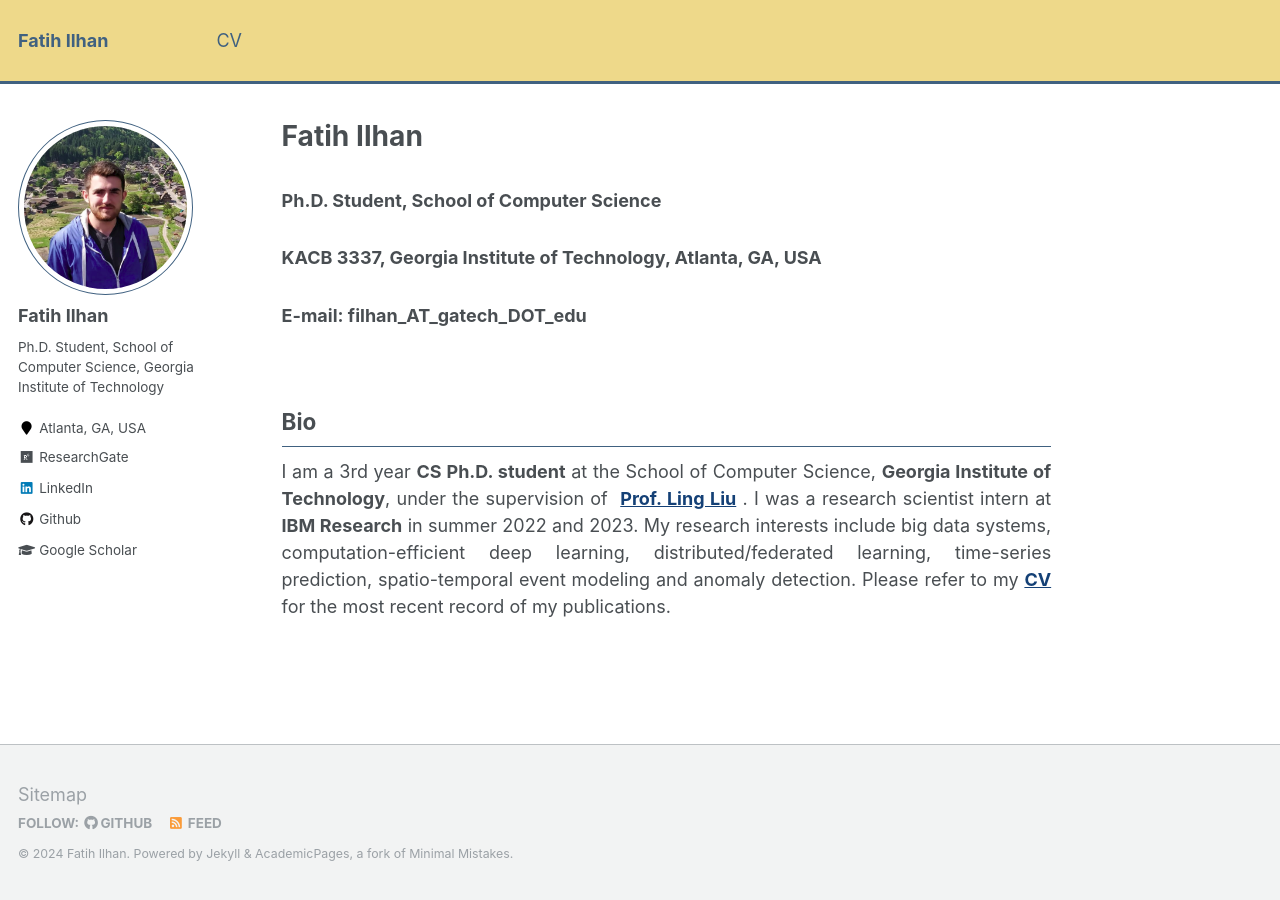
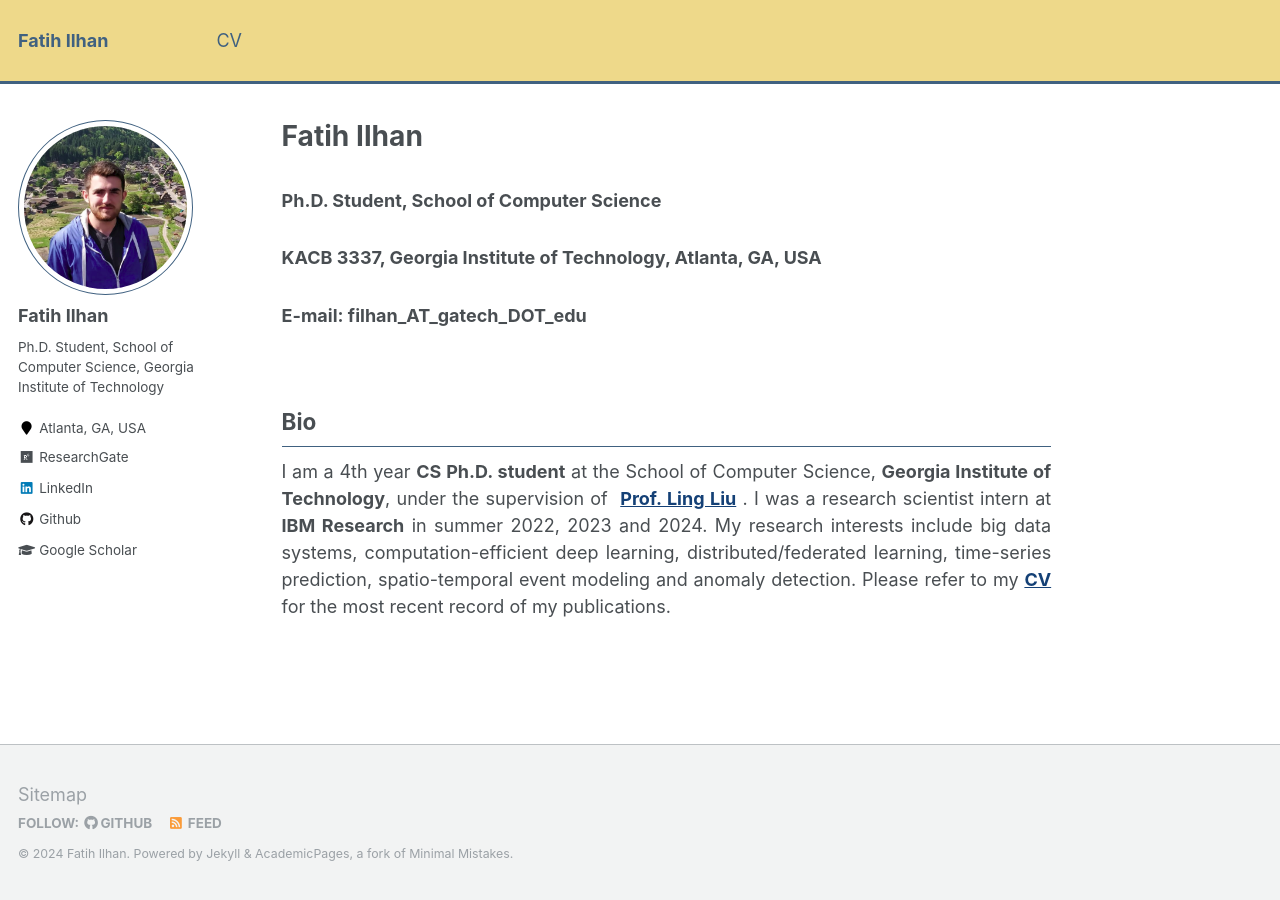
Before and after one commit to fatih-ilhan/fatih-ilhan.github.io, a Jekyll site: the page built from _pages/about.md, in a window 1280 px wide. Built offline with Jekyll 4.4.1, drawn with Linux system fonts in a browser that asks for light colours.

Commit message:
cv update

```diff
--- a/_pages/about.md
+++ b/_pages/about.md
@@ -19,4 +19,4 @@
 
 ## Bio
 
-<div style="text-align: justify"><p>I am a 3rd year <b>CS Ph.D. student</b> at the School of Computer Science, <b>Georgia Institute of Technology</b>, under the supervision of  <a href="https://www.cc.gatech.edu/~lingliu/"><b>Prof. Ling Liu</b></a> . I was a research scientist intern at <b>IBM Research</b> in summer 2022 and 2023. My research interests include big data systems, computation-efficient deep learning, distributed/federated learning, time-series prediction, spatio-temporal event modeling and anomaly detection. Please refer to my <a href="http://fatih-ilhan.github.io/files/cv.pdf"><b>CV</b></a> for the most recent record of my publications.</p></div>
+<div style="text-align: justify"><p>I am a 4th year <b>CS Ph.D. student</b> at the School of Computer Science, <b>Georgia Institute of Technology</b>, under the supervision of  <a href="https://www.cc.gatech.edu/~lingliu/"><b>Prof. Ling Liu</b></a> . I was a research scientist intern at <b>IBM Research</b> in summer 2022, 2023 and 2024. My research interests include big data systems, computation-efficient deep learning, distributed/federated learning, time-series prediction, spatio-temporal event modeling and anomaly detection. Please refer to my <a href="http://fatih-ilhan.github.io/files/cv.pdf"><b>CV</b></a> for the most recent record of my publications.</p></div>
```
Also changed, not shown: 1 other file.
